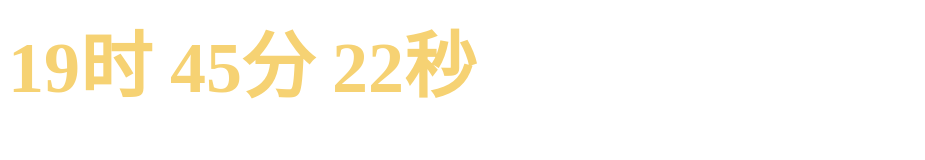
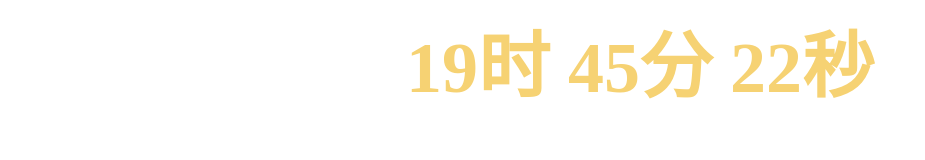
Before and after one commit to Charlie-zzy/countdown, a plain HTML site: page index.html in a window 1280 px wide. Shown: the whole page, without its empty margins (0-925 px from the left). Drawn offline with Linux system fonts and the light colour scheme.

Commit message:
Update index.html

```diff
--- a/index.html
+++ b/index.html
@@ -6,7 +6,7 @@
 </head>
 
 <body>
-    <div id="CountMsg" class="HotDate" style="color: rgb(246, 210, 115); font-size: 72px;"><strong>
+    <div id="CountMsg" class="HotDate" style="color: rgb(246, 210, 115); font-size: 72px;" align="center"><strong>
             <span id="t_h">00时</span>
             <span id="t_m">00分</span>
             <span id="t_s">00秒</span>
```
